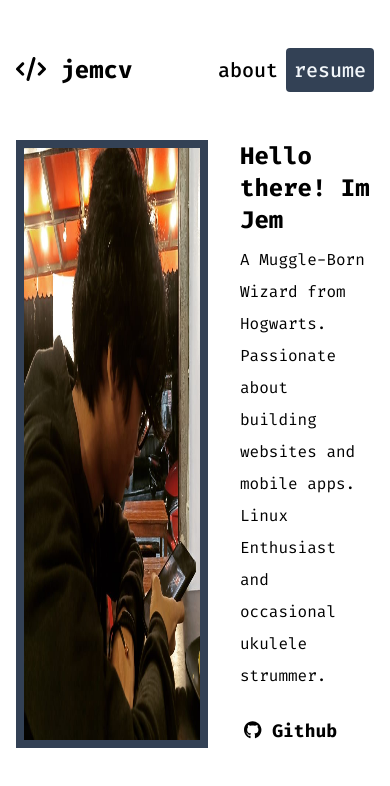
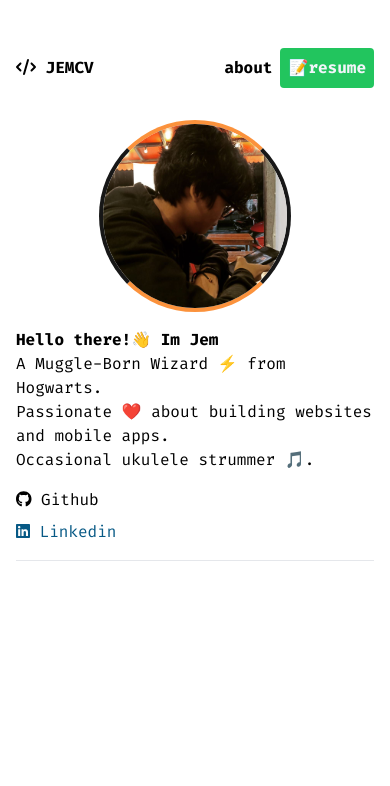
Before and after one commit to jemcv/portfolio, a React (Vite) app: page / in a window 390 px wide. Shown: the top 786 px of the page. Built offline with nearby package versions, Linux system fonts and the light colour scheme.

Commit message:
Update responsive header

```diff
--- a/src/components/Portfolio.jsx
+++ b/src/components/Portfolio.jsx
@@ -5,26 +5,29 @@ import { faGithub, faLinkedin } from "@fortawesome/free-brands-svg-icons";
 
 function Portfolio() {
   return (
-    <div className="max-w-3xl mx-auto p-4">
-        <nav className="flex py-4 my-4 items-center justify-between">
-            <h1 className="text-2xl font-bold"><FontAwesomeIcon icon={faCode}></FontAwesomeIcon> jemcv</h1>
-            <ul className="flex text-xl items-center gap-2 font-medium">
+    <div className="max-w-4xl mx-auto p-4">
+        <nav className="flex items-center justify-between py-4 my-4">
+            <h1 className="font-black"><FontAwesomeIcon icon={faCode}></FontAwesomeIcon> JEMCV</h1>
+            <ul className="flex gap-2 items-center font-bold">
                 <li>about</li>
-                <li className="bg-slate-700 text-slate-100 py-2 px-2 rounded cursor-pointer"><a href="" download>resume</a></li>
+                <li className="bg-green-500 text-slate-100 p-2 rounded cursor-pointer"><a href="" download>📝resume</a></li>
             </ul>
         </nav>
-        <header className="flex justify-center my-4 py-4 leading-8 flex-nowrap">
-                <img className="w-48 border-8 border-slate-700" src={me} alt="a picture"/>
-                <p className='ml-8'>
-                    <h1 className="text-2xl font-bold">Hello there! Im Jem </h1>
-                    <p className="mt-2">A Muggle-Born Wizard from Hogwarts.</p>
-                    <p>Passionate about building websites and mobile apps.</p>
-                    <p>Linux Enthusiast and occasional ukulele strummer.</p>
-                    <section className="mt-6 ">
-                        <a className=" font-bold text-lg p-1 cursor-pointer" href="https://github.com" target='blank'><FontAwesomeIcon icon={ faGithub}></FontAwesomeIcon> Github</a>
-                    </section>
-                </p>
+        <header className="grid gap-4 my-4 md:grid-cols-2 md:items-center md:justify-center">
+                <img dir="ltr" className="w-48 mx-auto rounded-full border-4 border-y-orange-400 border-x-neutral-900" src={me} alt="a picture"/>
+                <div className="">
+                        <h1 className="font-bold">Hello there!👋  Im Jem</h1>
+                        <p>A Muggle-Born Wizard ⚡️ from Hogwarts.</p>
+                        <p>Passionate ❤️ about building websites and mobile apps.</p>
+                        <p>Occasional ukulele strummer 🎵.</p>
+                        <section className="mt-4 flex flex-col gap-2 md:flex-row md:gap-4">
+                            <a href="https://github.com" target='blank'><FontAwesomeIcon icon={ faGithub}></FontAwesomeIcon> Github</a>
+                            <a className="text-sky-800"href="https://linkedin.com" target='blank'><FontAwesomeIcon icon={ faLinkedin}></FontAwesomeIcon> Linkedin</a>
+                        </section>
+                </div>
         </header>
+        <hr />
+
 
    </div>
   )
```
